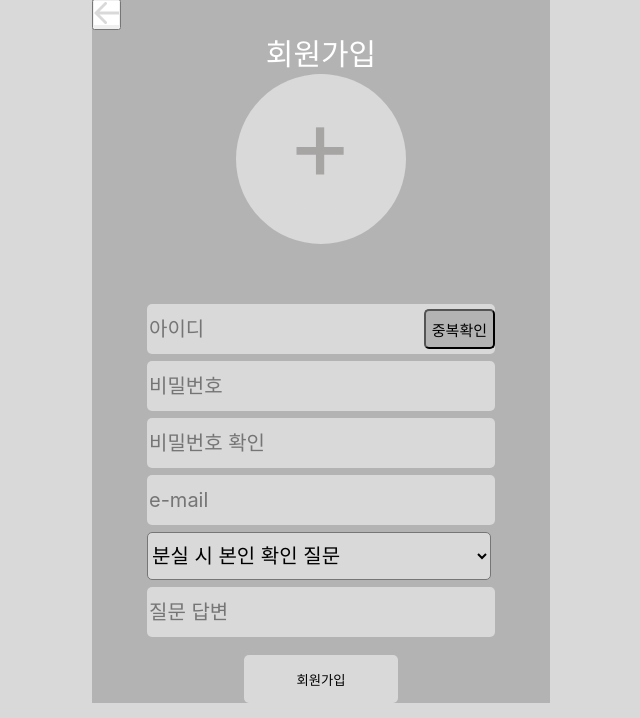
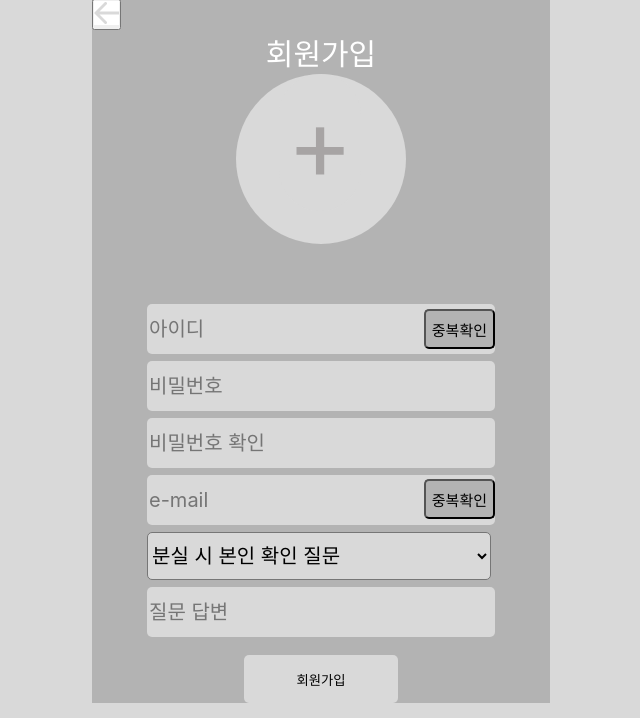
Before and after one commit to yongsubchoi/naver_cafe, a CodeIgniter app: page /cafe/userMgmt/SignUp in a window 1280 px wide. Shown: the part 59-777 px from the top of the page, without its empty margins (319-959 px from the left). Run offline with CodeIgniter, Linux system fonts and the light colour scheme; data that the repository does not hold is empty.

Commit message:
UPDATE 회원가입 - 이메일 중복확인 구현 완료

```diff
--- a/CI/application/controllers/userMgmt/SignUp.php
+++ b/CI/application/controllers/userMgmt/SignUp.php
@@ -56,7 +56,15 @@ class SignUp extends CI_Controller
   public function checkUsername() {
     $username = $this->input->post('username');
 
-    $query = $this->SignUp_model->getWhere($username);
+    $query = $this->SignUp_model->getWhere('username', $username);
+    $response = array('exists' => $query->num_rows() > 0);
+    echo json_encode($response);
+  }
+
+  public function checkUserEmail() {
+    $email = $this->input->post('email');
+
+    $query = $this->SignUp_model->getWhere('email', $email);
     $response = array('exists' => $query->num_rows() > 0);
     echo json_encode($response);
   }
--- a/CI/application/models/userMgmt/SignUp_model.php
+++ b/CI/application/models/userMgmt/SignUp_model.php
@@ -11,8 +11,8 @@
       return $query->result_array();
     }
 
-    public function getWhere($username) {
-      $query = $this->db->get_where('users', array('username'=>$username));
+    public function getWhere($field, $value) {
+      $query = $this->db->get_where('users', array($field=>$value));
       return $query;
     }
   }
--- a/CI/application/views/userMgmt/signUp_view.php
+++ b/CI/application/views/userMgmt/signUp_view.php
@@ -29,12 +29,11 @@
       </div>
 
       <div>
-        <div id="username_status"></div>
         <div>
           <input type="text" name="username" id="username" placeholder="아이디" class="signUp_input_id" required>
           <button type="button" id="check_username_btn">중복확인</button>
         </div>
-
+        <div id="username_status"></div>
       </div>
       <div>
         <input type="password" name="password_hash" id="password_hash" placeholder="비밀번호" class="signUp_input_pwd"
@@ -46,7 +45,11 @@
         <div id="password_status"></div>
       </div>
       <div>
-        <input type="email" name="email" placeholder="e-mail" class="signUp_input_email" required>
+        <div>
+          <input type="email" name="email" id="email" placeholder="e-mail" class="signUp_input_email" required>
+          <button type="button" id="check_userEmail_btn">중복확인</button>
+        </div>
+        <div id="userEmail_status"></div>
       </div>
       <div>
         <select name="security_question_id" class="signUp_input_question" required>
@@ -69,5 +72,6 @@
 
 <script src="<?php echo base_url('public/views/userMgmt/js/signUp.js'); ?>"></script>
 <script src="<?php echo base_url('public/views/userMgmt/js/checkUsername.js'); ?>"></script>
+<script src="<?php echo base_url('public/views/userMgmt/js/checkUserEmail.js'); ?>"></script>
 
 </html>
--- a/CI/public/views/userMgmt/css/signUp.css
+++ b/CI/public/views/userMgmt/css/signUp.css
@@ -167,6 +167,21 @@ div {
   line-height: normal;
   margin-top: 7px;
 }
+#check_userEmail_btn {
+  position: absolute;
+  right: 0;
+  top: 55%;
+  transform: translateY(-50%);
+  width: auto;
+  height: 40px;
+  font-family: Inter;
+  font-size: 15px;
+  font-style: normal;
+  font-weight: 400;
+  line-height: normal;
+  background-color: #B3B3B3;
+  border-radius: 5px;
+}
 .signUp_input_question {
   width: 344px;
   height: 48px;
--- /dev/null
+++ b/CI/public/views/userMgmt/js/checkUserEmail.js
@@ -0,0 +1,34 @@
+document.addEventListener('DOMContentLoaded', function () {
+  const userEmailInput = document.getElementById('email');
+  const checkUserEmailBtn = document.getElementById('check_userEmail_btn');
+  const userEmailStatus = document.getElementById('userEmail_status');
+
+  checkUserEmailBtn.addEventListener('click', function () {
+    const userEmail = userEmailInput.value.trim();
+    if (userEmail === '') {
+      // 아무런 이메일이 입력되지 않았을 때는 아무 메시지도 보여주지 않습니다.
+      userEmailStatus.textContent = '';
+      return;
+    }
+
+    // Ajax를 사용하여 서버에 이메일이 존재하는지 확인합니다.
+    const xhr = new XMLHttpRequest();
+    xhr.onreadystatechange = function () {
+      if (xhr.readyState === 4 && xhr.status === 200) {
+        const response = JSON.parse(xhr.responseText);
+        if (response.exists) {
+          // 이미 존재하는 이메일일 경우
+          userEmailStatus.textContent = '이미 존재하는 이메일입니다.';
+          userEmailStatus.style.color = 'red';
+        } else {
+          // 사용 가능한 이메일일 경우
+          userEmailStatus.textContent = '사용 가능한 이메일입니다.';
+          userEmailStatus.style.color = 'green';
+        }
+      }
+    };
+    xhr.open('POST', '/userMgmt/SignUp/checkUserEmail', true);
+    xhr.setRequestHeader('Content-Type', 'application/x-www-form-urlencoded');
+    xhr.send('email=' + encodeURIComponent(userEmail));
+  });
+});
```
